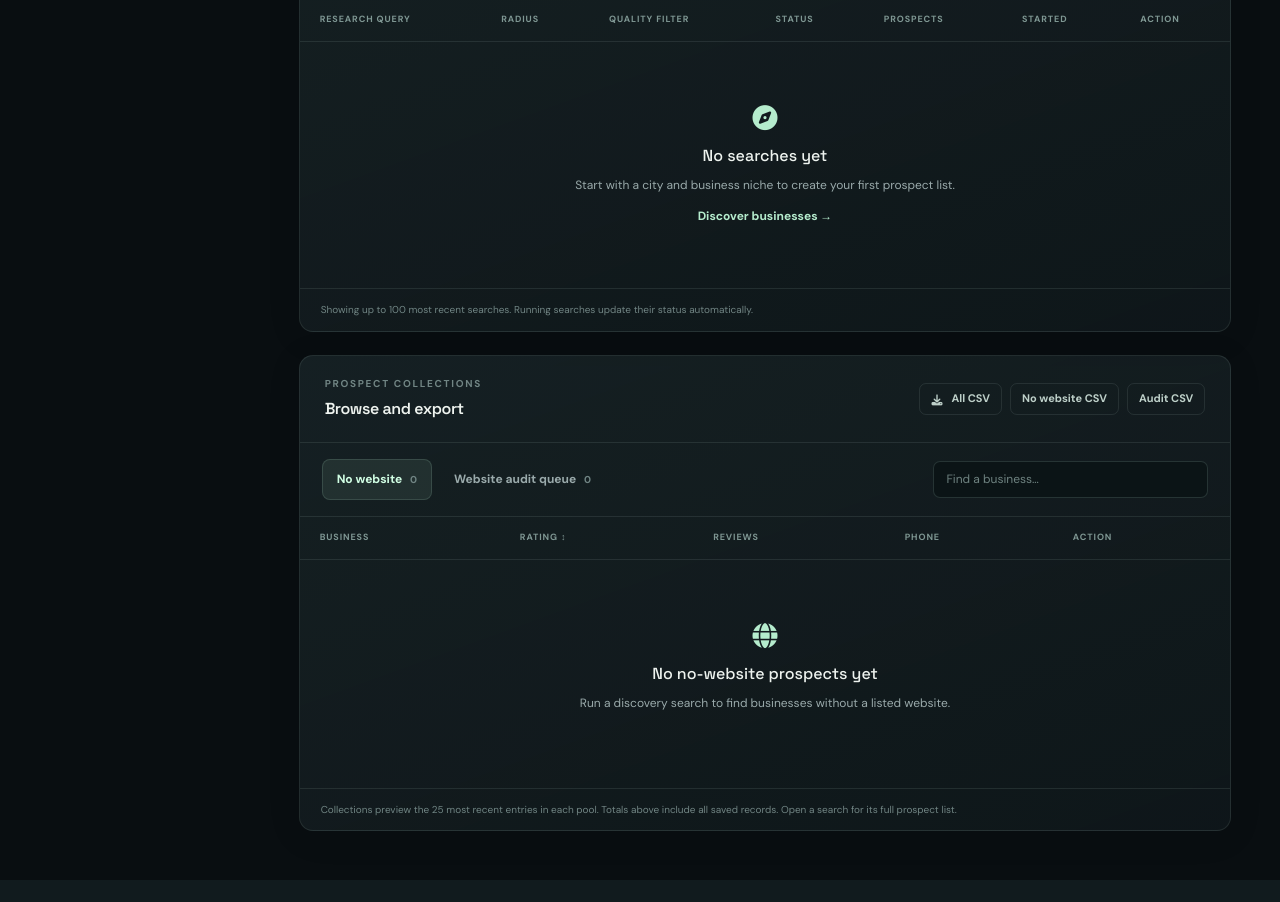
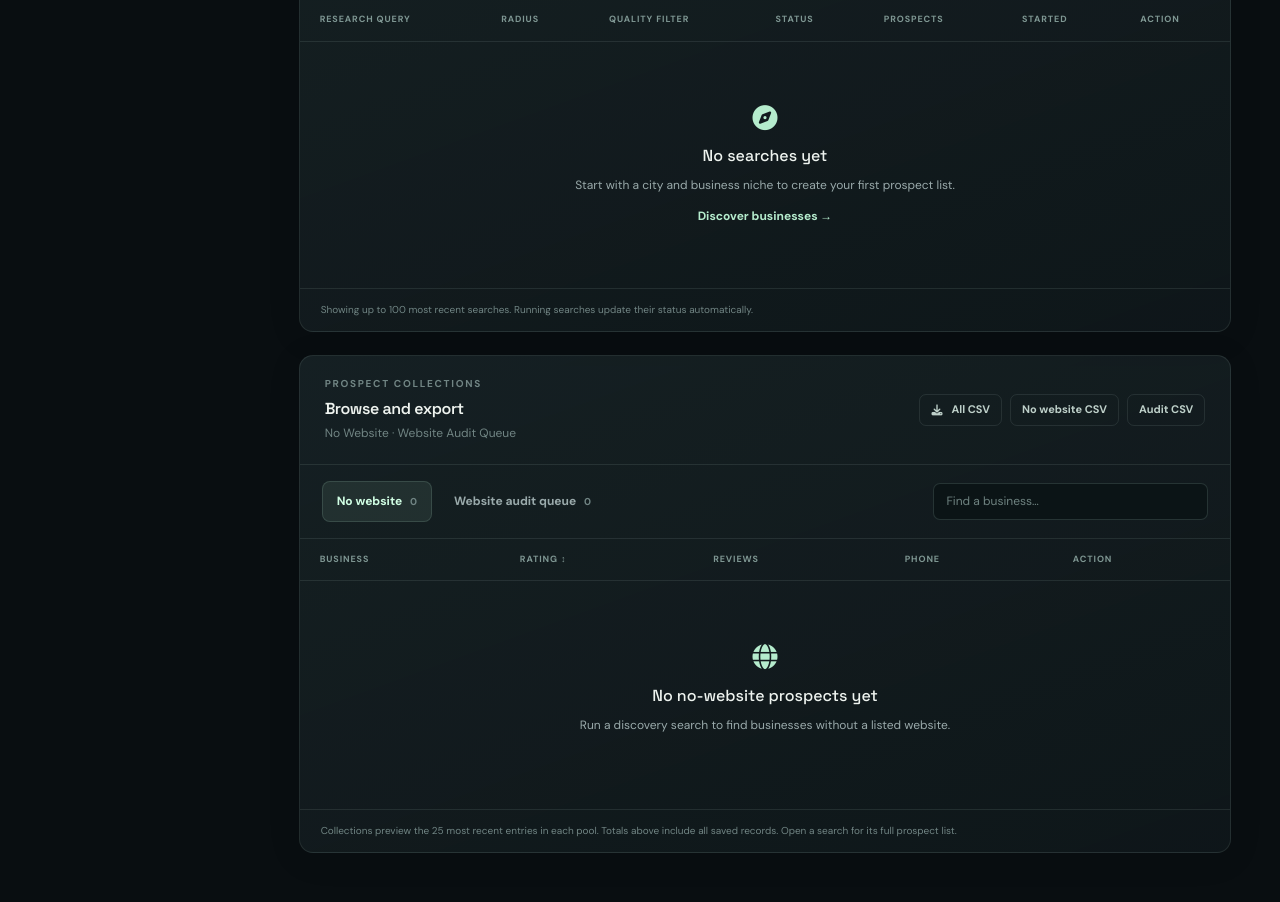
Before and after one commit to jenozu/LNVE, a Flask app: page /results in a window 1280 px wide. Shown: the part 851-1753 px from the top of the page. Before the commit the page ends 1731 px from the top, so only its background shows below. Run offline with Flask 3, Linux system fonts and the light colour scheme; data that the repository does not hold is empty; parts of the project's set-up code (start-up, migrations or seed data) failed here and were passed over.

Commit message:
test: preserve Phase 3 workflow labels in redesigned templates

```diff
--- a/web/templates/results.html
+++ b/web/templates/results.html
@@ -64,7 +64,7 @@
 </section>
 <section class="panel section-anchor" id="prospect-collections" data-reveal>
   <div class="panel-head" id="export-actions">
-    <div><div class="section-label" style="margin-bottom:6px">Prospect collections</div><h2>Browse and export</h2></div>
+    <div><div class="section-label" style="margin-bottom:6px">Prospect collections</div><h2>Browse and export</h2><span class="subtle small">No Website · Website Audit Queue</span></div>
     <div class="btn-group">
       <a class="btn btn-small btn-quiet" href="{{ url_for('export.export_csv', pool='all') }}"><i class="fa-solid fa-download" aria-hidden="true"></i> All CSV</a>
       <a class="btn btn-small btn-quiet" href="{{ url_for('export.export_csv', pool='no_website') }}">No website CSV</a>
```
